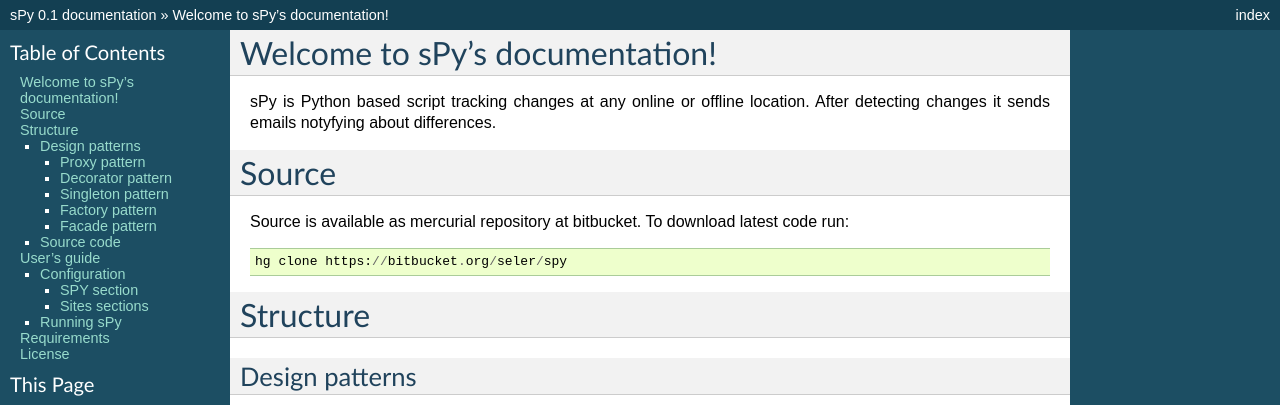
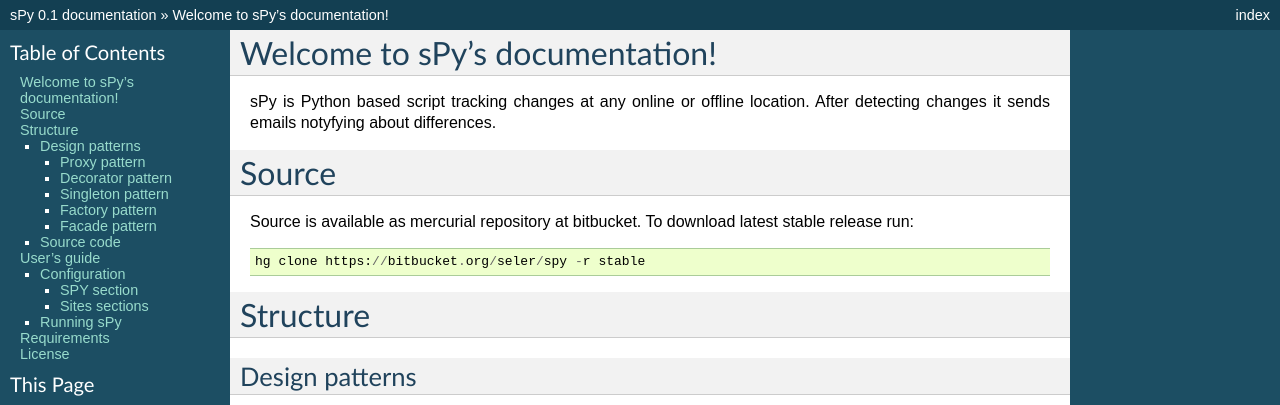
Before and after one commit to seler/spy, a Sphinx documentation site: the page built from docs/index.rst, in a window 1280 px wide and 900 px high. Shown: the top 405 px of the window. Built offline with Sphinx 7.4.7, drawn with Linux system fonts in a browser that asks for light colours.

Commit message:
Information about downloading stable release source code

```diff
--- a/docs/index.rst
+++ b/docs/index.rst
@@ -12,9 +12,9 @@ After detecting changes it sends emails notyfying about differences.
 Source
 ======
 
-Source is available as mercurial repository at bitbucket. To download latest code run::
+Source is available as mercurial repository at bitbucket. To download latest stable release run::
 
-    hg clone https://bitbucket.org/seler/spy
+    hg clone https://bitbucket.org/seler/spy -r stable
 
 Structure
 =========
```
